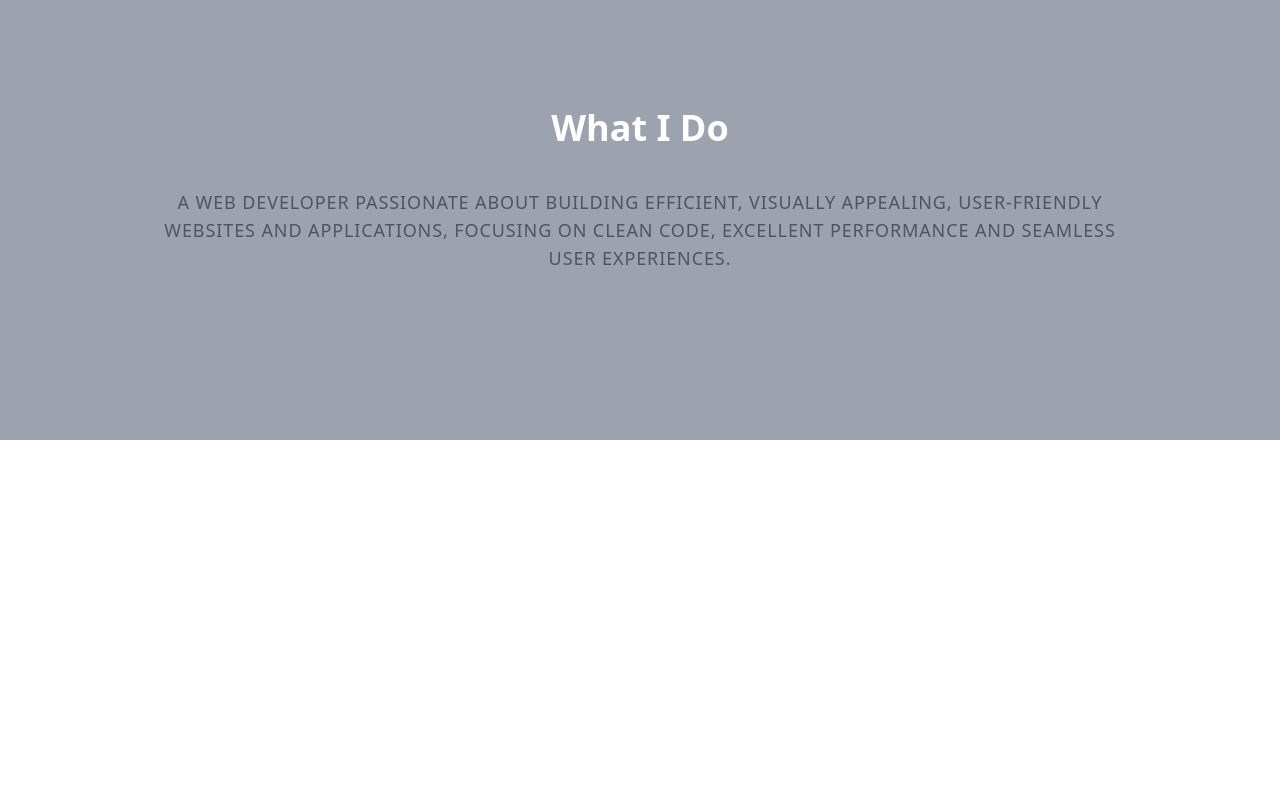
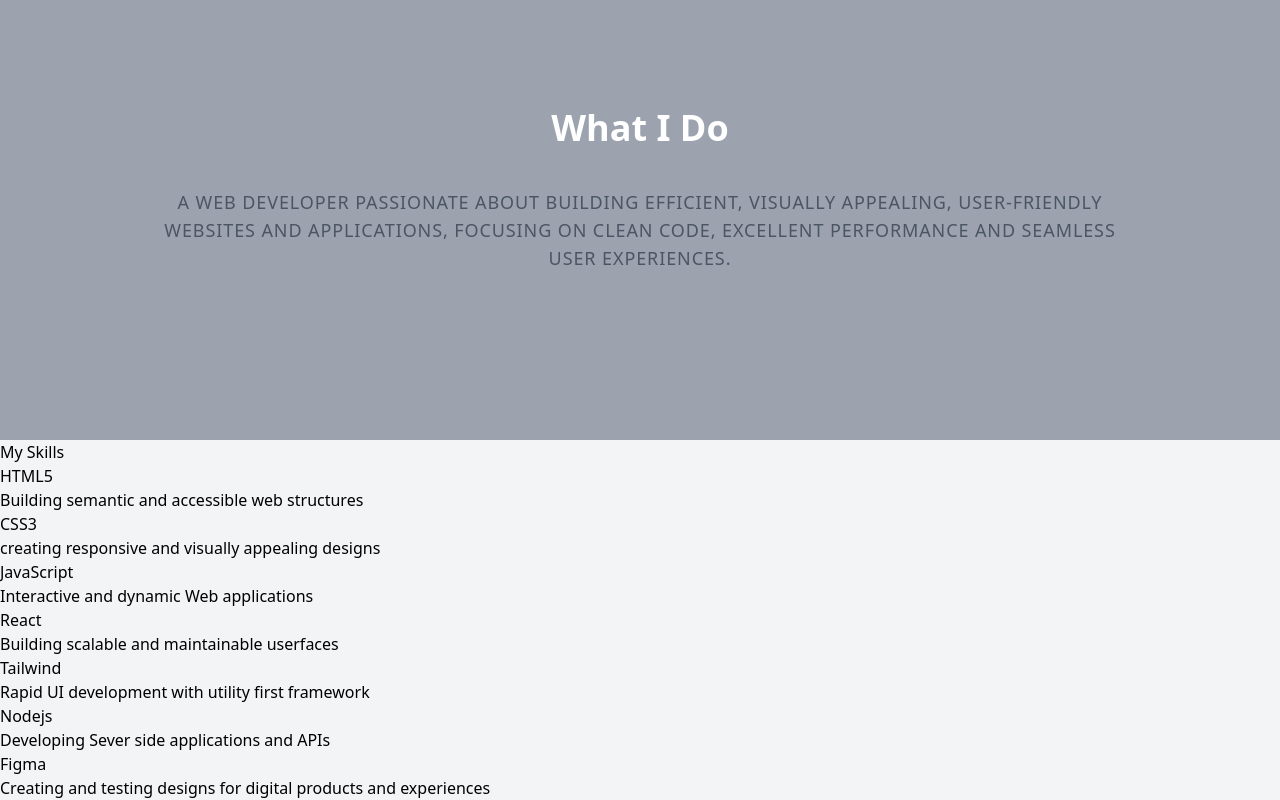
Before and after one commit to CindyFoli/My-Portfolio, a plain HTML site: page index.html in a window 1280 px wide. Shown: the part 964-1764 px from the top of the page. Before the commit the page ends 1404 px from the top, so only its background shows below. Drawn offline with nearby package versions, Linux system fonts and the light colour scheme.

Commit message:
second commit

```diff
--- a/index.html
+++ b/index.html
@@ -144,5 +144,49 @@
     </div>
   </div>
 </section>
+
+<section class="bg-gray-100">
+<div class="container mx-auto">
+<div>
+<h3>My Skills</h3>
+<div>
+  <div>
+    <h3>HTML5</h3>
+    <p>Building semantic and accessible web structures</p>
+  </div>
+
+  <div>
+    <h4>CSS3</h4>
+    <p>creating responsive and visually appealing designs</p>
+  </div>
+
+  <div>
+    <h5>JavaScript</h5>
+    <p>Interactive and dynamic Web applications</p>
+  </div>
+
+  <div>
+    <h5>React</h5>
+    <p>Building scalable and maintainable userfaces</p>
+  </div>
+
+  <div>
+    <h6>Tailwind</h6>
+    <p>Rapid UI development with utility first framework </p>
+  </div>
+
+  <div>
+    <h7>Nodejs</h7>
+    <p>Developing Sever side applications and APIs</p>
+  </div>
+
+  <div>
+    <h8>Figma</h8>
+    <p>Creating and testing designs for digital products and experiences</p>
+  </div>
+
+</div>
+</div>
+</section>
 </body>
 </html>
```
